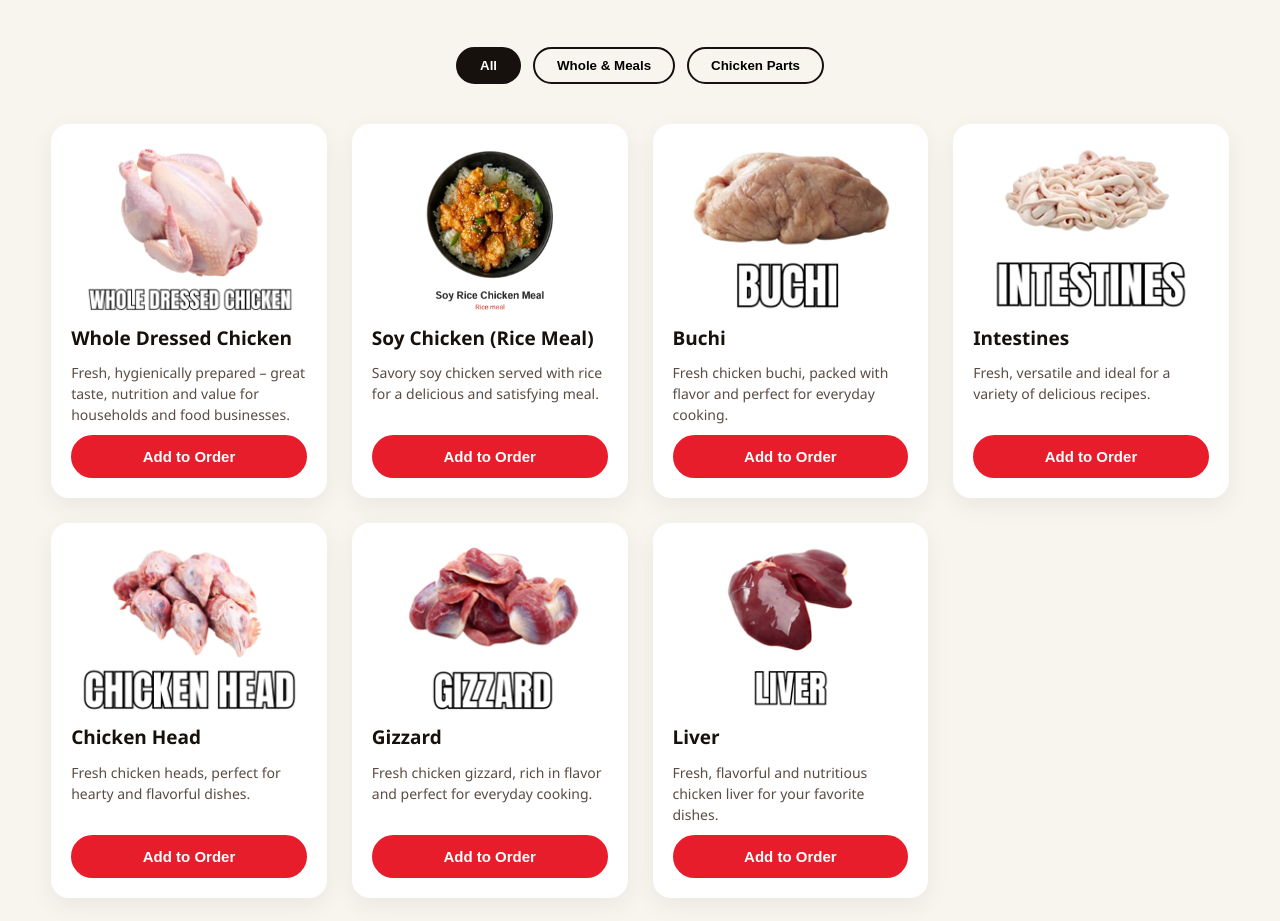
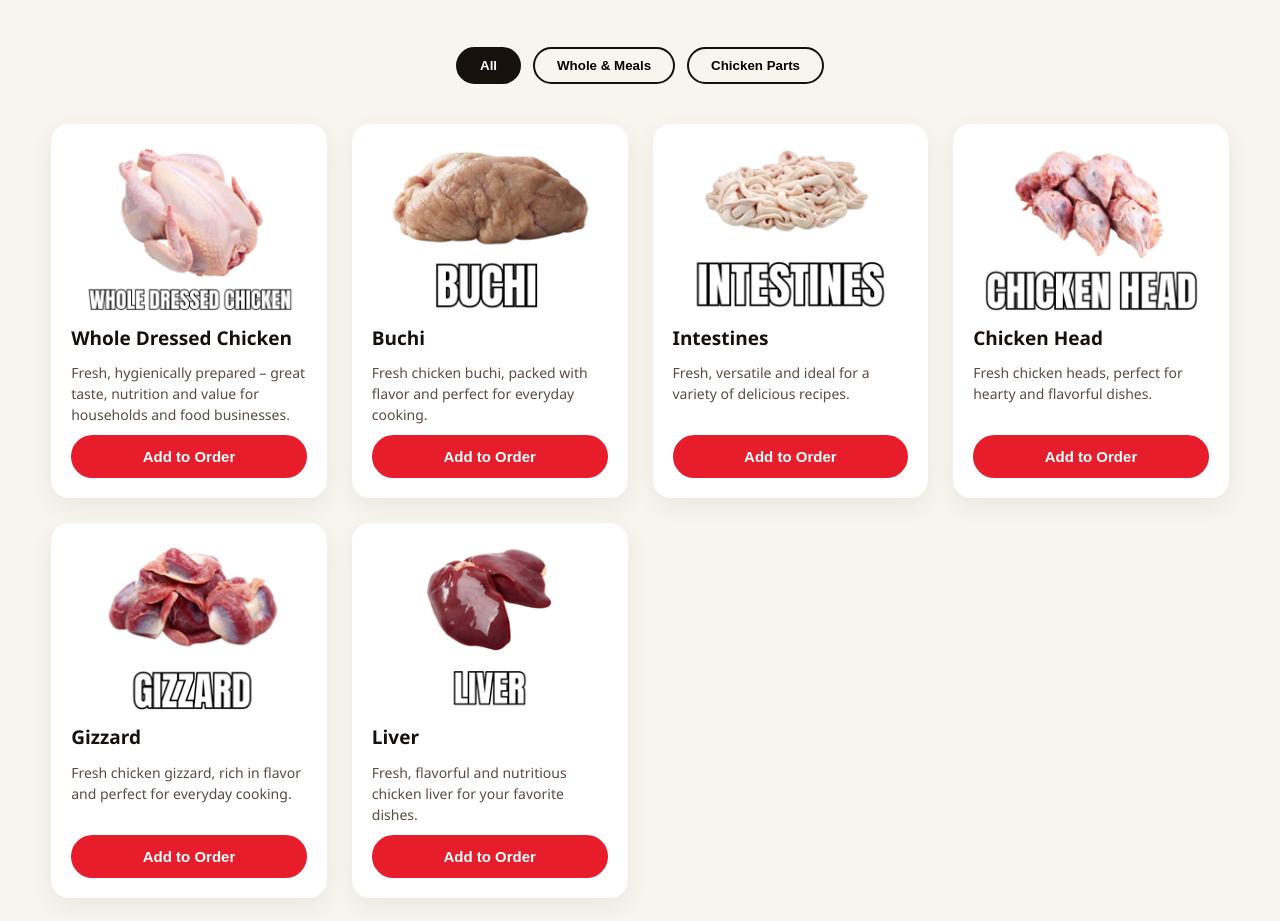
Before and after one commit to owenverallo7-boop/Chickatana-1, a plain HTML site: page index.html in a window 1280 px wide. Shown: the part 1113-2034 px from the top of the page. Drawn offline with Linux system fonts and the light colour scheme.

Commit message:
Update index.html

```diff
--- a/index.html
+++ b/index.html
@@ -91,13 +91,6 @@
           <h3>Whole Dressed Chicken</h3>
           <p>Fresh, hygienically prepared – great taste, nutrition and value for households and food businesses.</p>
           <button class="btn btn-sm add-btn" data-item="Whole Dressed Chicken">Add to Order</button>
-        </article>
-
-        <article class="product-card" data-cat="whole">
-          <img src="images/soy-chicken-rice-meal.png" alt="Soy Chicken Rice Meal">
-          <h3>Soy Chicken (Rice Meal)</h3>
-          <p>Savory soy chicken served with rice for a delicious and satisfying meal.</p>
-          <button class="btn btn-sm add-btn" data-item="Soy Chicken Rice Meal">Add to Order</button>
         </article>
 
         <article class="product-card" data-cat="parts">
```
